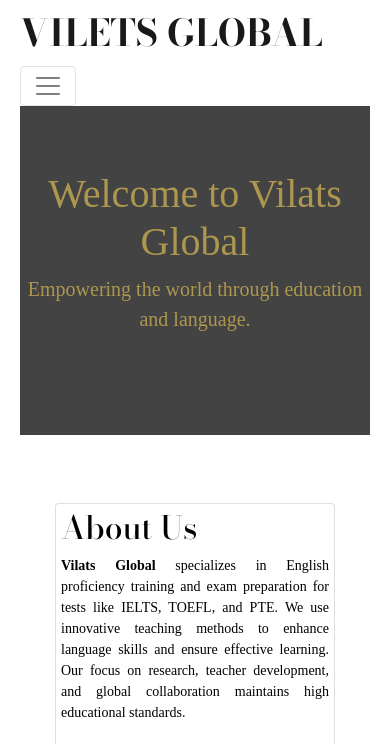
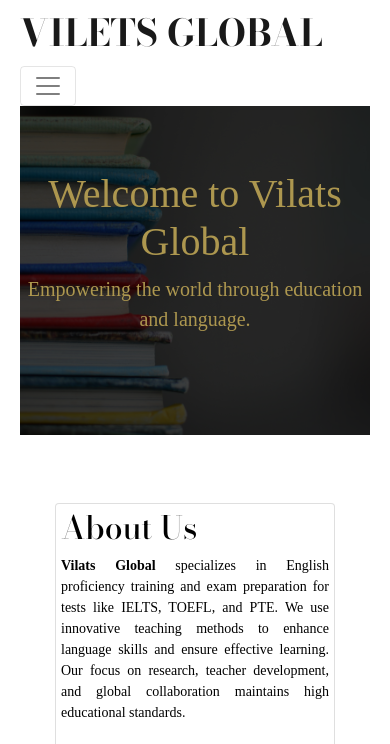
Before and after one commit to shree2272/Vilets-global, a plain HTML site: page index.html in a window 390 px wide. Shown: the top 744 px of the page. Drawn offline with nearby package versions, Linux system fonts and the light colour scheme.

Commit message:
Update home.css

```diff
--- a/home.css
+++ b/home.css
@@ -38,7 +38,7 @@ body {
 }
 
 #home {
-    background-image: url("images/bookstack.jpg");
+    background-image: url("bookstack.jpg");
     background-size :cover;
     background-blend-mode: overlay;
     background-color: #000000bc;
@@ -64,7 +64,7 @@ body {
     align-items: left;
 }
 #abtimg{
-    background-image: url(images/book.jpg);
+    background-image: url(book.jpg);
     background-size :cover;
     background-repeat: no-repeat;
     background-position: center;
@@ -104,7 +104,7 @@ footer a{
 
 @media only screen and (max-width :440px) {
     #home {
-        background-image: url("images/bookstack.jpg");
+        background-image: url("bookstack.jpg");
         background-size :cover;
         background-blend-mode: overlay;
         background-color: #000000bc;
```
